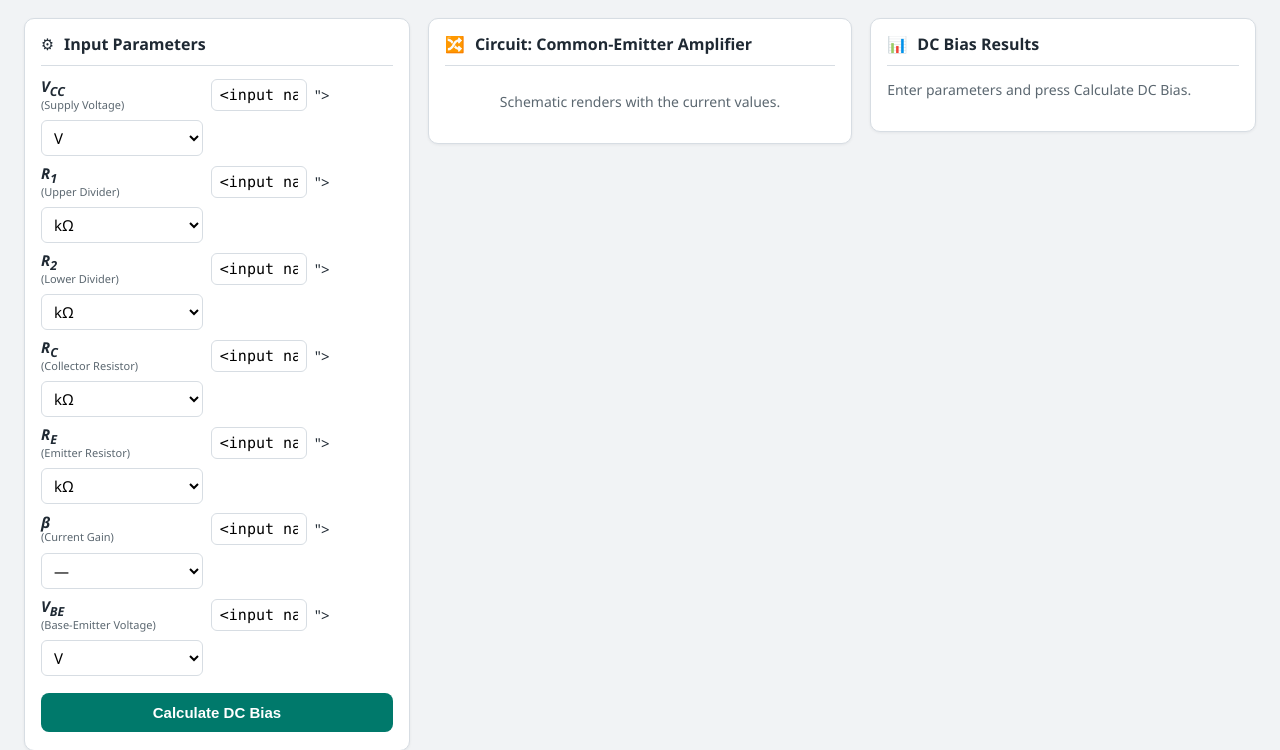
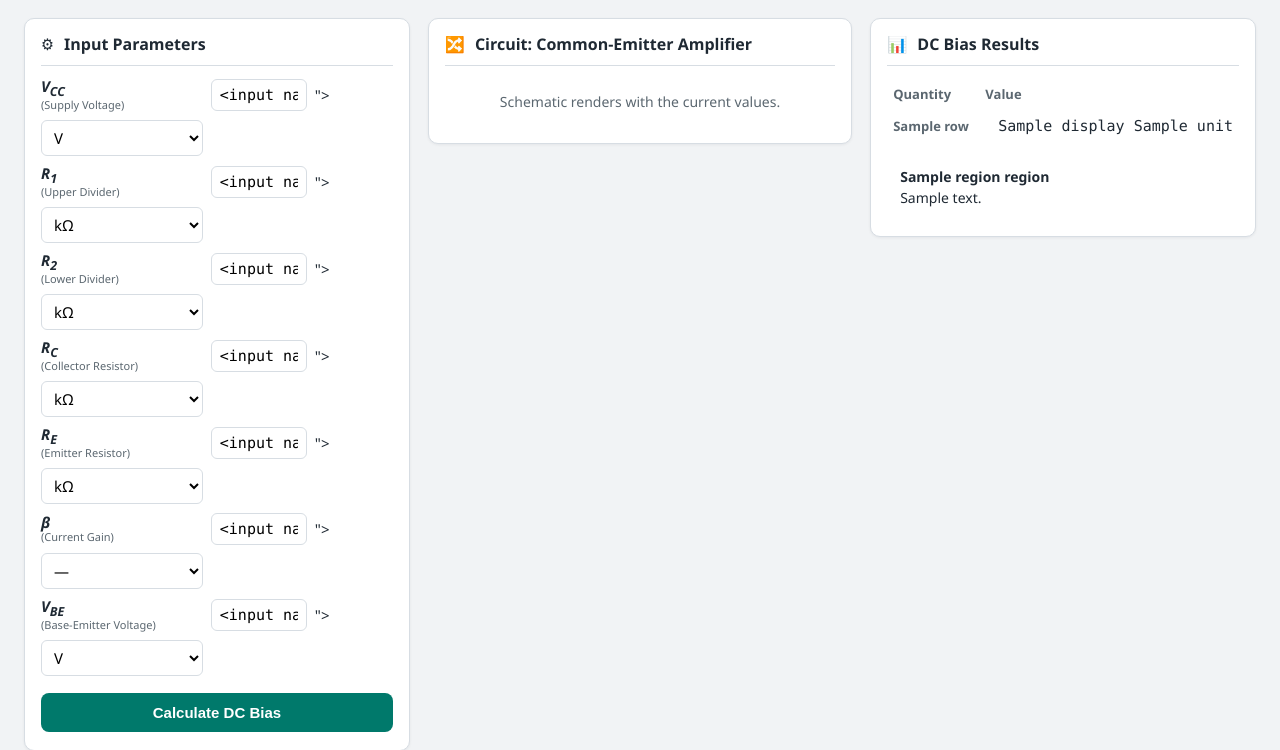
Before and after one commit to Tarkab67/Gitlab-for-class, a Flask app: template bjt_ce_bias/templates/index.html in a window 1280 px wide. Shown: the part 90-840 px from the top of the page. Run offline with Flask 3, Linux system fonts and the light colour scheme; the template is opened without the code that fills it: most values are stand-ins (such as "Sample title", 1, 10 or a date in 2020); form fields are guessed from the names that the template uses.

Commit message:
feat(app): render operating point, field errors and region box

```diff
--- a/bjt_ce_bias/app.py
+++ b/bjt_ce_bias/app.py
@@ -2,7 +2,10 @@
 
 from __future__ import annotations
 
-from flask import Flask, render_template
+from flask import Flask, render_template, request
+
+from bjt_ce_bias.bjt import parse_inputs, solve_bias
+from bjt_ce_bias.formatting import format_quantity
 
 DEFAULT_FORM = {
     "vcc": "12.0",
@@ -18,17 +21,46 @@ DEFAULT_FORM = {
     "re_unit": "kohm",
 }
 
+RESULT_ROWS = (
+    ("VB", "vb"),
+    ("VE", "ve"),
+    ("VC", "vc"),
+    ("VCE", "vce"),
+    ("IB", "ib"),
+    ("IC", "ic"),
+    ("IE", "ie"),
+)
+
 app = Flask(__name__)
 
 
-@app.get("/")
-def index():
+def _result_rows(result):
+    return [
+        (label, *format_quantity(field, getattr(result, field)))
+        for label, field in RESULT_ROWS
+    ]
+
+
+def _render(form, errors, result=None):
     return render_template(
         "index.html",
-        form=DEFAULT_FORM,
-        errors={},
-        result=None,
+        form=form,
+        errors=errors,
+        result=result,
+        rows=_result_rows(result) if result is not None else [],
     )
+
+
+@app.route("/", methods=["GET", "POST"])
+def index():
+    if request.method == "GET":
+        return _render(DEFAULT_FORM, {})
+
+    form = {**DEFAULT_FORM, **request.form.to_dict()}
+    inputs, errors = parse_inputs(form)
+    if inputs is None:
+        return _render(form, errors)
+    return _render(form, {}, solve_bias(inputs))
 
 
 if __name__ == "__main__":
--- a/bjt_ce_bias/templates/index.html
+++ b/bjt_ce_bias/templates/index.html
@@ -27,14 +27,21 @@
   <main class="layout">
     <section class="card" aria-labelledby="inputs-title">
       <h2 id="inputs-title"><span class="card-icon">⚙</span> Input Parameters</h2>
+      {% if errors %}
+      <ul class="errors">
+        {% for field, message in errors.items() %}
+        <li><strong>{{ field|upper }}</strong>: {{ message }}</li>
+        {% endfor %}
+      </ul>
+      {% endif %}
       <form method="post" action="/">
-        <div class="field-row">
+        <div class="field-row{% if 'vcc' in errors %} has-error{% endif %}">
           <label for="vcc"><i>V<sub>CC</sub></i><small>(Supply Voltage)</small></label>
           <input id="vcc" name="vcc" type="text" inputmode="decimal" value="{{ form.vcc }}">
           <select name="vcc_unit" aria-label="VCC unit"><option value="V">V</option></select>
         </div>
 
-        <div class="field-row">
+        <div class="field-row{% if 'r1' in errors %} has-error{% endif %}">
           <label for="r1"><i>R<sub>1</sub></i><small>(Upper Divider)</small></label>
           <input id="r1" name="r1" type="text" inputmode="decimal" value="{{ form.r1 }}">
           <select name="r1_unit" aria-label="R1 unit">
@@ -43,7 +50,7 @@
           </select>
         </div>
 
-        <div class="field-row">
+        <div class="field-row{% if 'r2' in errors %} has-error{% endif %}">
           <label for="r2"><i>R<sub>2</sub></i><small>(Lower Divider)</small></label>
           <input id="r2" name="r2" type="text" inputmode="decimal" value="{{ form.r2 }}">
           <select name="r2_unit" aria-label="R2 unit">
@@ -52,7 +59,7 @@
           </select>
         </div>
 
-        <div class="field-row">
+        <div class="field-row{% if 'rc' in errors %} has-error{% endif %}">
           <label for="rc"><i>R<sub>C</sub></i><small>(Collector Resistor)</small></label>
           <input id="rc" name="rc" type="text" inputmode="decimal" value="{{ form.rc }}">
           <select name="rc_unit" aria-label="RC unit">
@@ -61,7 +68,7 @@
           </select>
         </div>
 
-        <div class="field-row">
+        <div class="field-row{% if 're' in errors %} has-error{% endif %}">
           <label for="re"><i>R<sub>E</sub></i><small>(Emitter Resistor)</small></label>
           <input id="re" name="re" type="text" inputmode="decimal" value="{{ form.re }}">
           <select name="re_unit" aria-label="RE unit">
@@ -70,13 +77,13 @@
           </select>
         </div>
 
-        <div class="field-row">
+        <div class="field-row{% if 'beta' in errors %} has-error{% endif %}">
           <label for="beta"><i>β</i><small>(Current Gain)</small></label>
           <input id="beta" name="beta" type="text" inputmode="decimal" value="{{ form.beta }}">
           <select name="beta_unit" aria-label="beta unit"><option value="">—</option></select>
         </div>
 
-        <div class="field-row">
+        <div class="field-row{% if 'vbe' in errors %} has-error{% endif %}">
           <label for="vbe"><i>V<sub>BE</sub></i><small>(Base-Emitter Voltage)</small></label>
           <input id="vbe" name="vbe" type="text" inputmode="decimal" value="{{ form.vbe }}">
           <select name="vbe_unit" aria-label="VBE unit"><option value="V">V</option></select>
@@ -95,7 +102,24 @@
 
     <section class="card" id="results" aria-labelledby="results-title">
       <h2 id="results-title"><span class="card-icon">📊</span> DC Bias Results</h2>
+      {% if result %}
+      <table class="results-table">
+        <thead>
+          <tr><th scope="col">Quantity</th><th scope="col">Value</th></tr>
+        </thead>
+        <tbody>
+          {% for label, display, unit in rows %}
+          <tr><th scope="row">{{ label }}</th><td>{{ display }} {{ unit }}</td></tr>
+          {% endfor %}
+        </tbody>
+      </table>
+      <div class="status region-{{ result.region }}">
+        <strong>{{ result.region|capitalize }} region</strong>
+        <span>{{ result.message }}</span>
+      </div>
+      {% else %}
       <p class="placeholder">Enter parameters and press Calculate DC Bias.</p>
+      {% endif %}
     </section>
   </main>
 </body>
```
Also changed, not shown: bjt_ce_bias/tests/test_app.py (+34 -0 lines).
